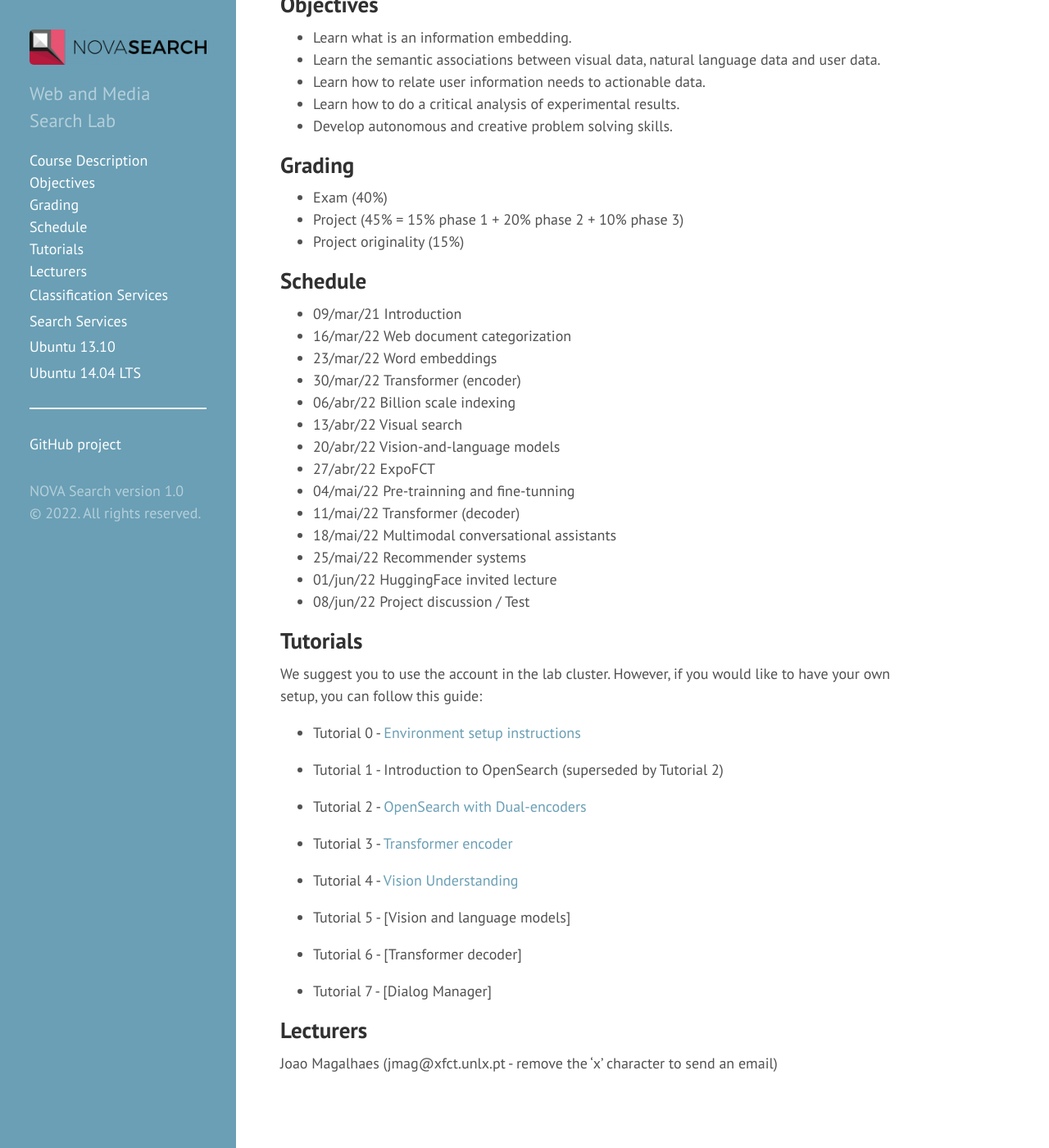
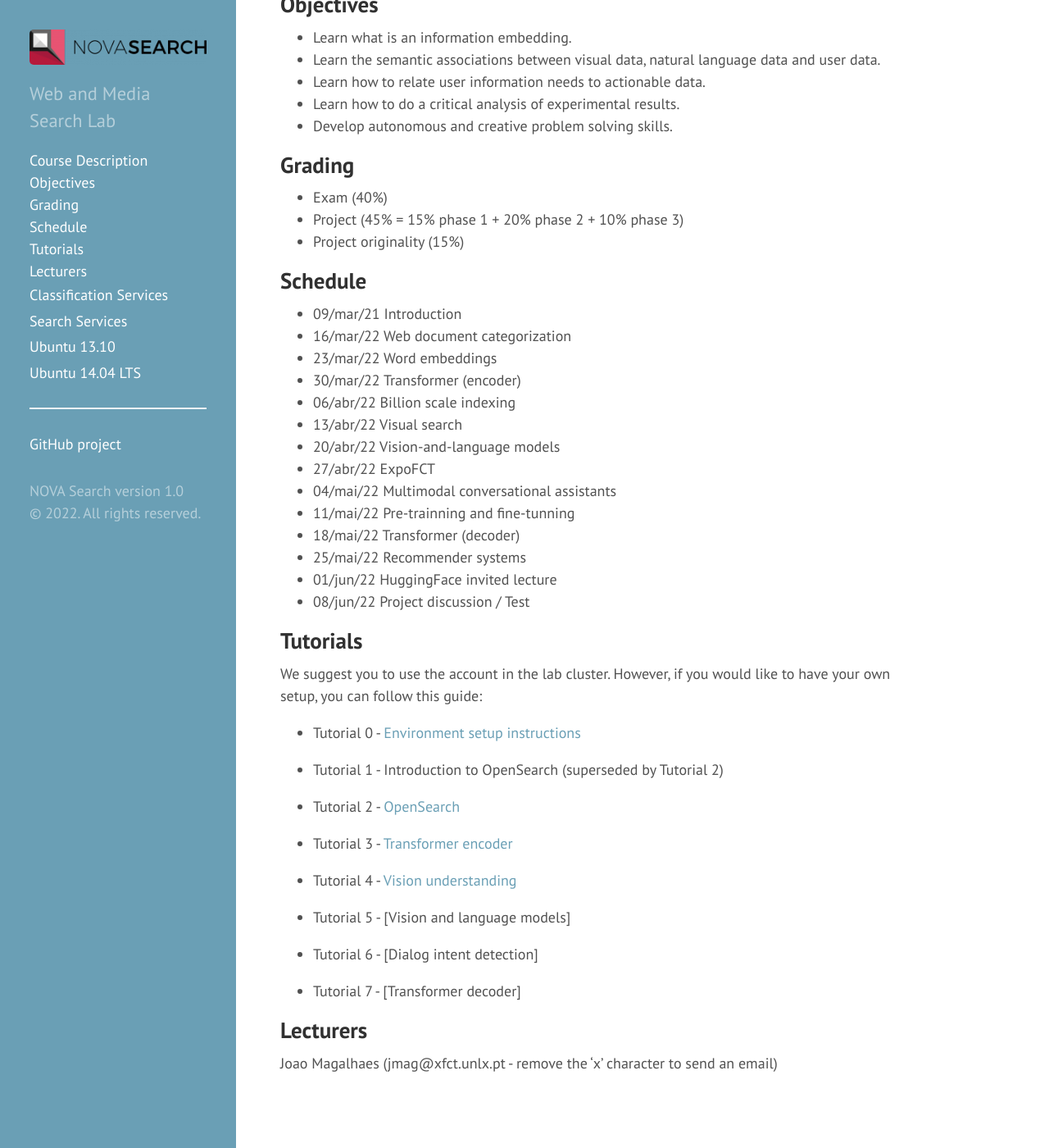
Before and after one commit to novasearch/wiki.novasearch.org, a Jekyll site: the page built from wiki/courses/WSDM_2022.md, in a window 1280 px wide and 1400 px high, scrolled down 558 px. Shown: the whole window at 82% size. Built offline with Jekyll 4.4.1, drawn with Linux system fonts in a browser that asks for light colours.

Commit message:
Update WSDM_2022.md

```diff
--- a/wiki/courses/WSDM_2022.md
+++ b/wiki/courses/WSDM_2022.md
@@ -37,9 +37,9 @@ This course includes intensive hands-on laboratories where key CV, NLP and IR al
  - 13/abr/22	Visual search
  - 20/abr/22	Vision-and-language models
  - 27/abr/22	ExpoFCT
- - 04/mai/22	Pre-trainning and fine-tunning
- - 11/mai/22	Transformer (decoder)
- - 18/mai/22	Multimodal conversational assistants
+ - 04/mai/22	Multimodal conversational assistants
+ - 11/mai/22	Pre-trainning and fine-tunning
+ - 18/mai/22	Transformer (decoder)
  - 25/mai/22	Recommender systems
  - 01/jun/22	HuggingFace invited lecture
  - 08/jun/22	Project discussion / Test
@@ -51,17 +51,17 @@ We suggest you to use the account in the lab cluster. However, if you would like
 
  - Tutorial 1 - Introduction to OpenSearch (superseded by Tutorial 2)
 
- - Tutorial 2 - [OpenSearch with Dual-encoders](/wiki/tutorials/Lab2_OpenSearch_DualEncoders.ipynb)
+ - Tutorial 2 - [OpenSearch](/wiki/tutorials/Lab2_OpenSearch_DualEncoders.ipynb)
 
  - Tutorial 3 - [Transformer encoder](/wiki/tutorials/Lab3_Transformer_Encoder.ipynb)
 
- - Tutorial 4 - [Vision Understanding](/wiki/tutorials/Lab4_Vision_Understanding.ipynb)
+ - Tutorial 4 - [Vision understanding](/wiki/tutorials/Lab4_Vision_Understanding.ipynb)
 
  - Tutorial 5 - [Vision and language models]
 
- - Tutorial 6 - [Transformer decoder]
+ - Tutorial 6 - [Dialog intent detection]
 
- - Tutorial 7 - [Dialog Manager]
+ - Tutorial 7 - [Transformer decoder]
 
 ## Lecturers
 Joao Magalhaes (jmag@xfct.unlx.pt - remove the 'x' character to send an email)
```
